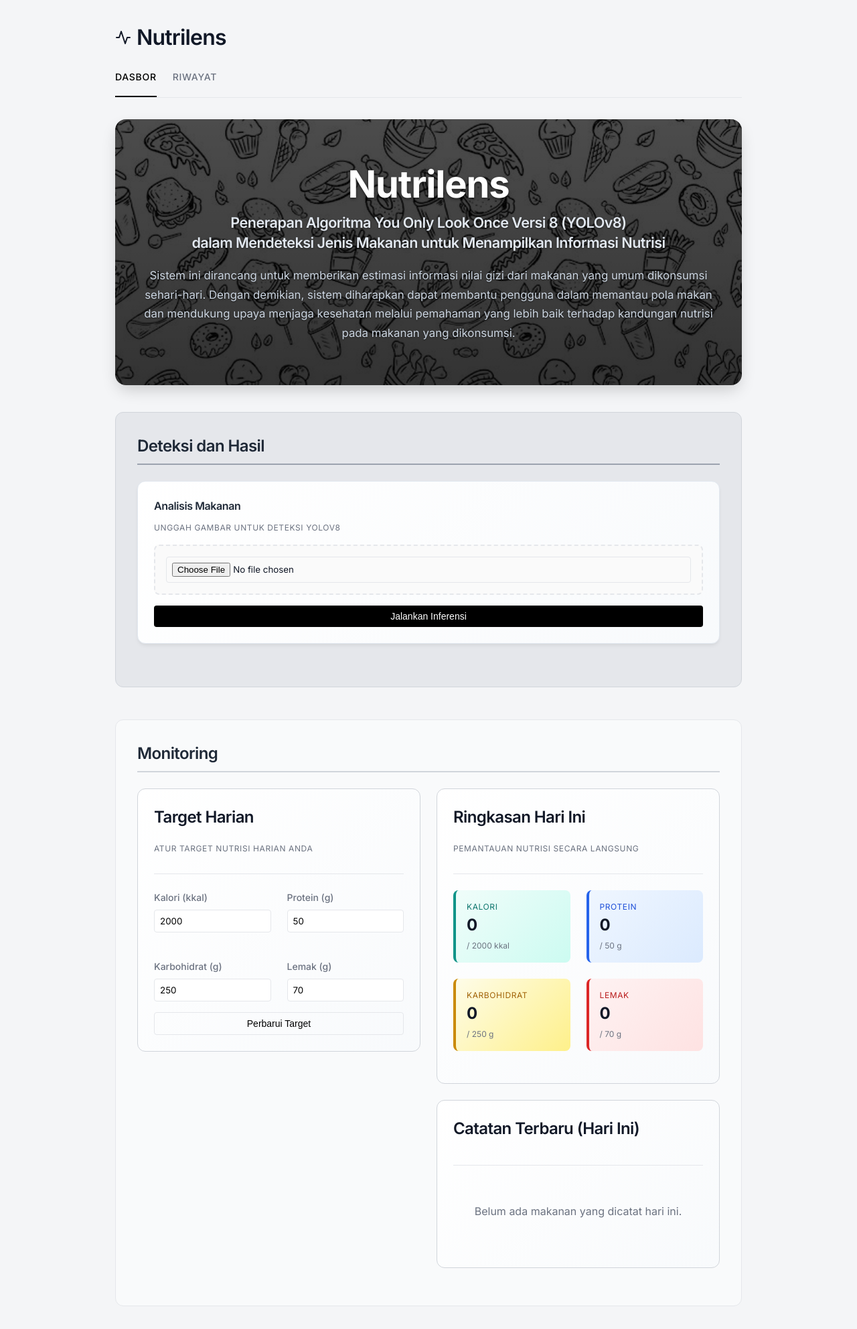
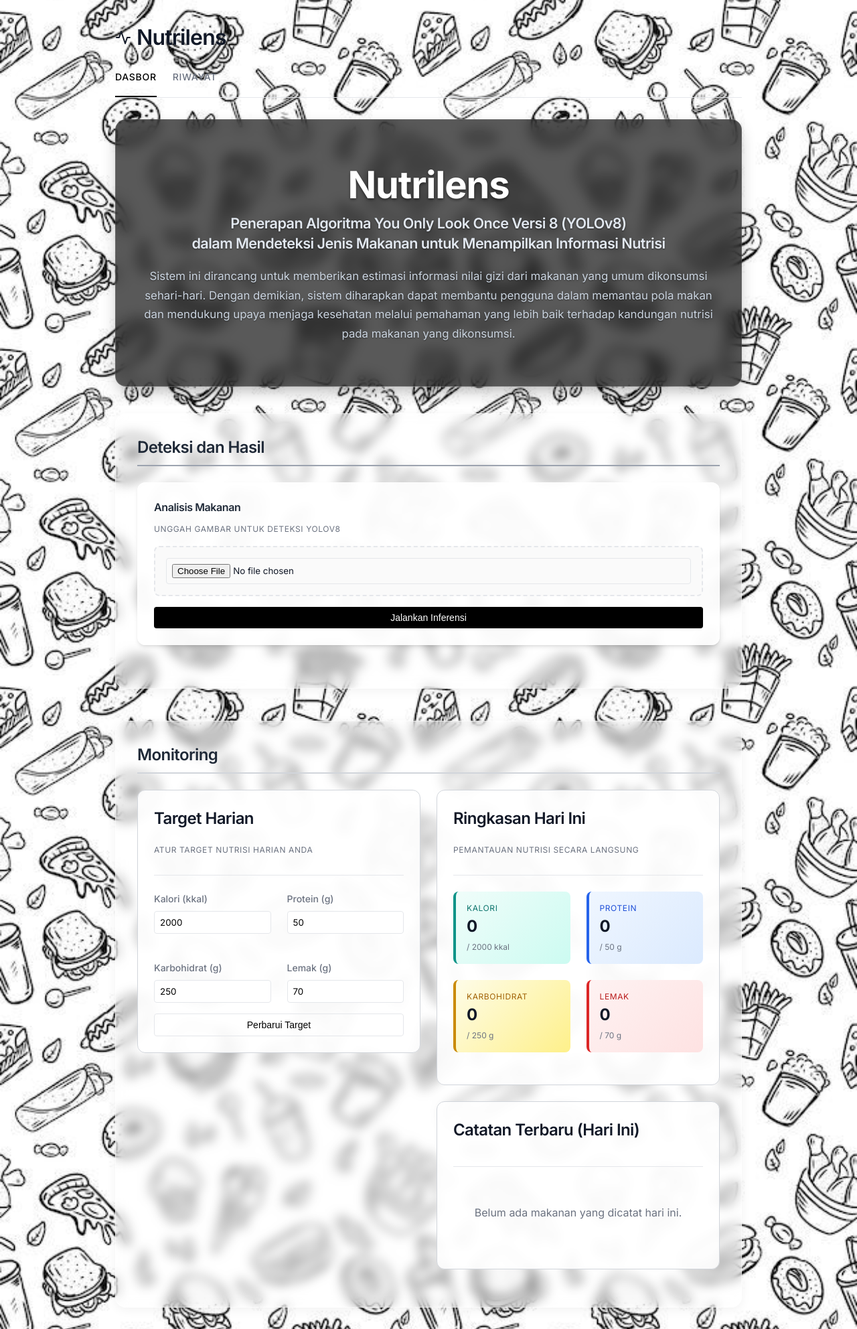
Before and after one commit to MuhammadAliffandy/food-fat-detection, a Flask app: page / in a window 1280 px wide. Shown: the whole page at 67% size. Before the commit the page ends 1950 px from the top, so only its background shows below. Run offline with Flask 3, Linux system fonts and the light colour scheme; data comes from the database, SQL or seed files in the repository; data that the repository does not hold is empty.

Commit message:
Apply full page parallax glassmorphism UI

```diff
--- a/web_app/static/css/style.css
+++ b/web_app/static/css/style.css
@@ -16,6 +16,11 @@
 body {
   font-family: 'Inter', -apple-system, BlinkMacSystemFont, "Segoe UI", Roboto, sans-serif;
   background-color: var(--bg-color);
+  background-image: url('../images/bg.jpg');
+  background-size: cover;
+  background-position: center;
+  background-attachment: fixed;
+  background-repeat: no-repeat;
   color: var(--text-main);
   margin: 0;
   padding: 0;
@@ -29,12 +34,14 @@ body {
 }
 
 .card {
-  background: linear-gradient(135deg, #ffffff 0%, #f8fafc 100%);
-  border: 1px solid #e2e8f0;
+  background: rgba(255, 255, 255, 0.85);
+  backdrop-filter: blur(12px);
+  -webkit-backdrop-filter: blur(12px);
+  border: 1px solid rgba(255, 255, 255, 0.5);
   border-radius: 12px;
   padding: 1.5rem;
   margin-bottom: 1.5rem;
-  box-shadow: 0 4px 6px -1px rgba(0, 0, 0, 0.05), 0 2px 4px -1px rgba(0, 0, 0, 0.03);
+  box-shadow: 0 4px 6px -1px rgba(0, 0, 0, 0.1), 0 2px 4px -1px rgba(0, 0, 0, 0.06);
 }
 
 .card-header {
--- a/web_app/templates/dashboard.html
+++ b/web_app/templates/dashboard.html
@@ -3,7 +3,7 @@
 {% block content %}
 
 <!-- SECTION 1: HEADER / INTRO (PARALLAX) -->
-<div style="background-image: linear-gradient(rgba(0, 0, 0, 0.7), rgba(0, 0, 0, 0.8)), url('{{ url_for('static', filename='images/bg.jpg') }}'); background-size: cover; background-position: center; background-attachment: fixed; background-repeat: no-repeat; padding: 4rem 2rem; border-radius: 16px; margin-bottom: 2.5rem; box-shadow: 0 10px 25px -5px rgba(0, 0, 0, 0.2); text-align: center; position: relative; overflow: hidden; color: #ffffff;">
+<div style="background: rgba(0, 0, 0, 0.65); backdrop-filter: blur(10px); -webkit-backdrop-filter: blur(10px); padding: 4rem 2rem; border-radius: 16px; margin-bottom: 2.5rem; box-shadow: 0 10px 25px -5px rgba(0, 0, 0, 0.3); text-align: center; position: relative; overflow: hidden; border: 1px solid rgba(255,255,255,0.1);">
     <h1 style="margin-top: 0; font-size: 3.5rem; font-weight: 900; line-height: 1.2; margin-bottom: 0.5rem; position: relative; z-index: 1; letter-spacing: -0.02em; color: #ffffff; text-shadow: 0 2px 4px rgba(0,0,0,0.5);">
         Nutrilens
     </h1>
@@ -16,7 +16,7 @@
 </div>
 
 <!-- SECTION 1: DETEKSI DAN HASIL -->
-<div style="background-color: #e5e7eb; padding: 2rem; border-radius: 12px; margin-bottom: 3rem; border: 1px solid #d1d5db;">
+<div style="background: rgba(255, 255, 255, 0.4); backdrop-filter: blur(8px); -webkit-backdrop-filter: blur(8px); padding: 2rem; border-radius: 16px; margin-bottom: 3rem; border: 1px solid rgba(255, 255, 255, 0.5); box-shadow: 0 4px 15px rgba(0,0,0,0.05);">
     <h2 style="margin-top: 0; margin-bottom: 1.5rem; color: #1f2937; border-bottom: 2px solid #9ca3af; padding-bottom: 0.5rem;">Deteksi dan Hasil</h2>
 
     <!-- Upload Form -->
@@ -80,7 +80,7 @@
 </div>
 
 <!-- SECTION 2: MONITORING -->
-<div style="background-color: #f9fafb; padding: 2rem; border-radius: 12px; border: 1px solid #e5e7eb;">
+<div style="background: rgba(255, 255, 255, 0.4); backdrop-filter: blur(8px); -webkit-backdrop-filter: blur(8px); padding: 2rem; border-radius: 16px; border: 1px solid rgba(255, 255, 255, 0.5); box-shadow: 0 4px 15px rgba(0,0,0,0.05);">
     <h2 style="margin-top: 0; margin-bottom: 1.5rem; color: #1f2937; border-bottom: 2px solid #d1d5db; padding-bottom: 0.5rem;">Monitoring</h2>
 
     <div class="grid grid-2">
```
